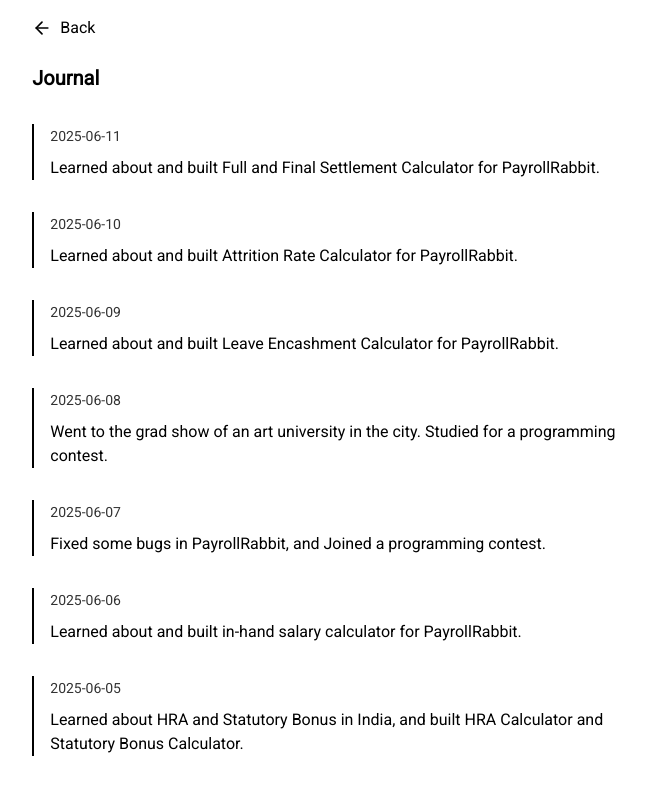
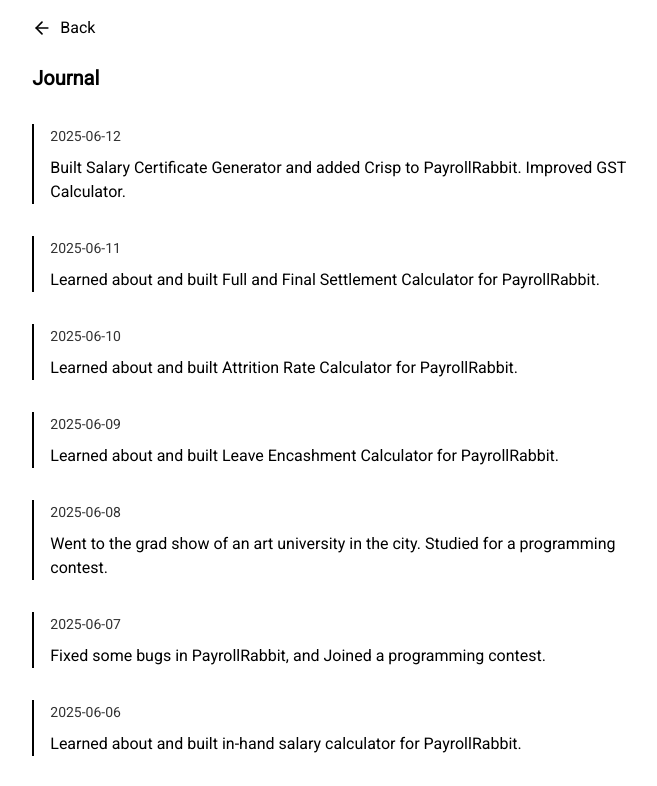
Before and after one commit to minamicode/minamicode.com, a Next.js app: page /journal in a window 1280 px wide. Shown: the top 786 px of the page, without its empty margins (309-966 px from the left). Built offline with nearby package versions, Linux system fonts and the light colour scheme.

Commit message:
add a journal entry

```diff
--- a/src/app/_components/JournalEntries.tsx
+++ b/src/app/_components/JournalEntries.tsx
@@ -6,6 +6,10 @@ type JournalEntry = {
 };
 
 const entries: JournalEntry[] = [
+  {
+    date: "2025-06-12",
+    text: "Built Salary Certificate Generator and added Crisp to PayrollRabbit. Improved GST Calculator.",
+  },
   {
     date: "2025-06-11",
     text: "Learned about and built Full and Final Settlement Calculator for PayrollRabbit.",
```
